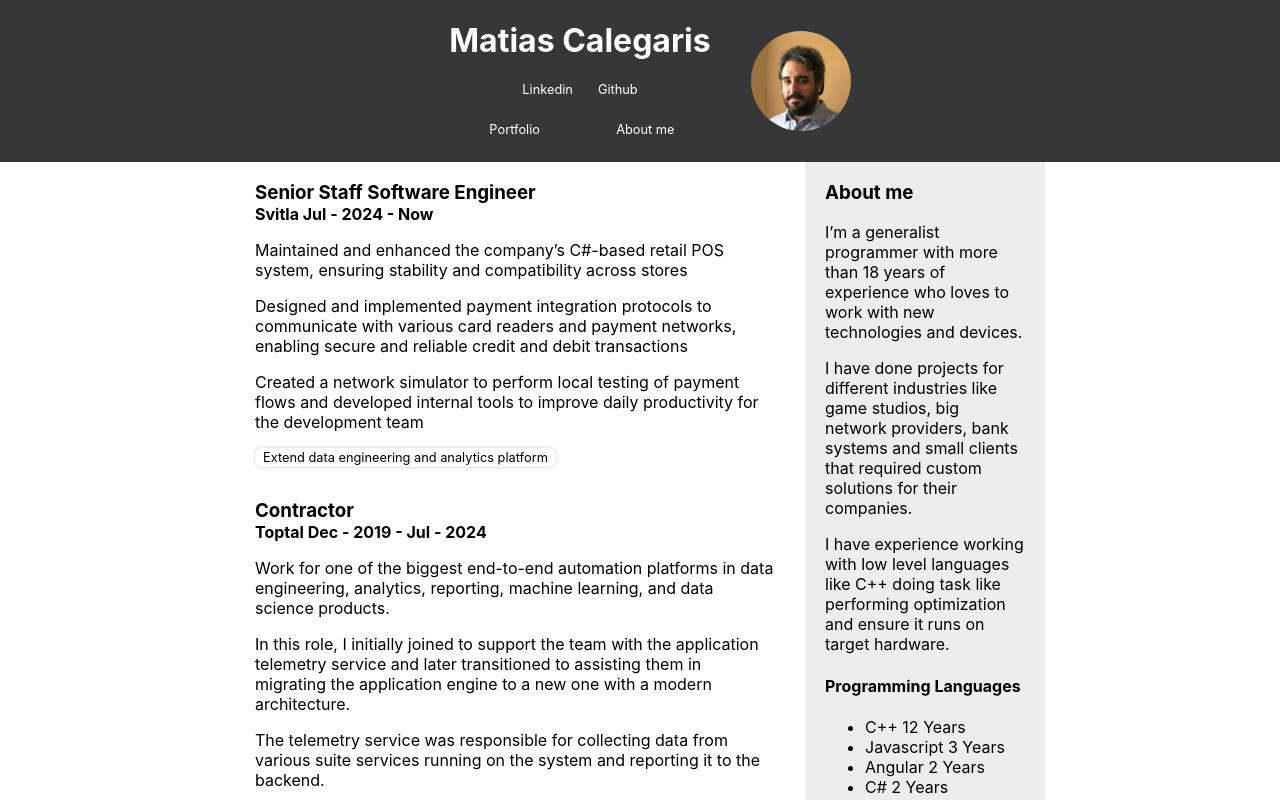
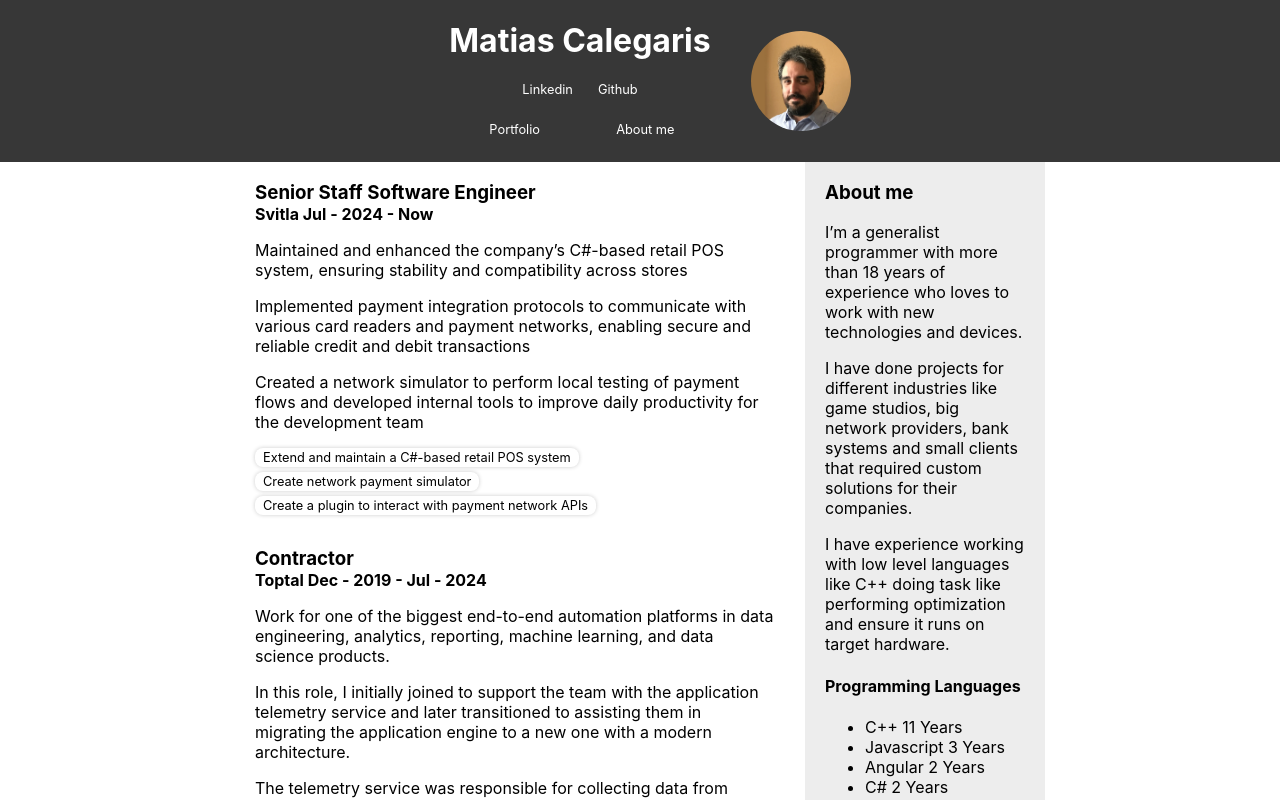
Before and after one commit to matiascalegaris/Portfolio, a React (Create React App) app: page /aboutme in a window 1280 px wide. Shown: the top 800 px of the page. Built offline with nearby package versions, Linux system fonts and the light colour scheme.

Commit message:
Update projects for svitla

```diff
--- a/src/Api.ts
+++ b/src/Api.ts
@@ -105,7 +105,7 @@ export const GetResume = () => {
         implementing mobile applications in multiple frameworks
         including native technologies and frameworks such as Xamarin,
         Unity3D and ReactNative.`,
-        `I used Unity3D to create VR/AR experiences and other interactive
+        `I worked with Unity3D to create VR/AR experiences and other interactive
         applications for events using body tracking devices.`,
         `I worked with Swift, Ionic and Xamarin to implement different solutions
         on mobile platforms`],
@@ -148,7 +148,7 @@ export const GetResume = () => {
         startDate : new Date('15 Jul 2024 00:00:00 GMT'),
         endDate: null,
         summary: [`Maintained and enhanced the company’s C#-based retail POS system, ensuring stability and compatibility across stores`,
-        `Designed and implemented payment integration protocols to communicate with various card readers and payment networks, enabling secure and reliable credit and debit transactions`,
+        `Implemented payment integration protocols to communicate with various card readers and payment networks, enabling secure and reliable credit and debit transactions`,
         `Created a network simulator to perform local testing of payment flows and developed internal tools to improve daily productivity for the development team`
         ],
         projectList: []
@@ -678,15 +678,52 @@ export const GetResume = () => {
       {
         id: 25,
         projectType: "Generic",
-        name: "Extend data engineering and analytics platform",
+        name: "Extend and maintain a C#-based retail POS system",
         summary: [
-          `Maintained and enhanced the company’s C#-based retail POS system, ensuring stability and compatibility across stores`,
-          `Designed and implemented payment integration protocols to communicate with various card readers and payment networks, enabling secure and reliable credit and debit transactions`,
-          `Created a network simulator to perform local testing of payment flows and developed internal tools to improve daily productivity for the development team`
+          `Maintained and enhanced the company’s C#-based retail POS system, ensuring stability and compatibility across stores`
         ],
         start: new Date('15 Jul 2024 06:00:01 GMT'),
+        end: new Date('15 Jan 2025 06:00:01 GMT'),
+        usedTechologies: ["C#", "Windows", "Linux", "git"],
+        relatedSites: [],
+        coverPicture: "",
+        backgroundStyle: "Light",
+        previewColumns:  1,
+        previewRows: 1,
+        hideInGrid: true,
+        jobPositionId: 9,
+        images: []
+      },
+      {
+        id: 26,
+        projectType: "Generic",
+        name: "Create network payment simulator",
+        summary: [
+          `Developed a network payment simulator to perform local testing of payment flows and ensure the reliability of payment integration protocols`,
+          `Implemented simulation scenarios for various card readers and payment networks, enabling comprehensive testing of credit and debit transactions`
+        ],
+        start: new Date('01 Jan 2025 06:00:01 GMT'),
         end: null,
-        usedTechologies: ["C++", "C++11", "C++14", "C#", "Windows", "Linux", "git"],
+        usedTechologies: ["C#", "Windows", "Linux", "git"],
+        relatedSites: [],
+        coverPicture: "",
+        backgroundStyle: "Light",
+        previewColumns:  1,
+        previewRows: 1,
+        hideInGrid: true,
+        jobPositionId: 9,
+        images: []
+      },
+      {
+        id: 27,
+        projectType: "Generic",
+        name: "Create a plugin to interact with payment network APIs",
+        summary: [
+          `Developed a plugin to interact with payment network APIs, enabling seamless integration with various payment network`
+        ],
+        start: new Date('01 Jan 2025 06:00:01 GMT'),
+        end: null,
+        usedTechologies: ["C++", "C++11", "C++14", "Windows", "Linux", "git"],
         relatedSites: [],
         coverPicture: "",
         backgroundStyle: "Light",
```
